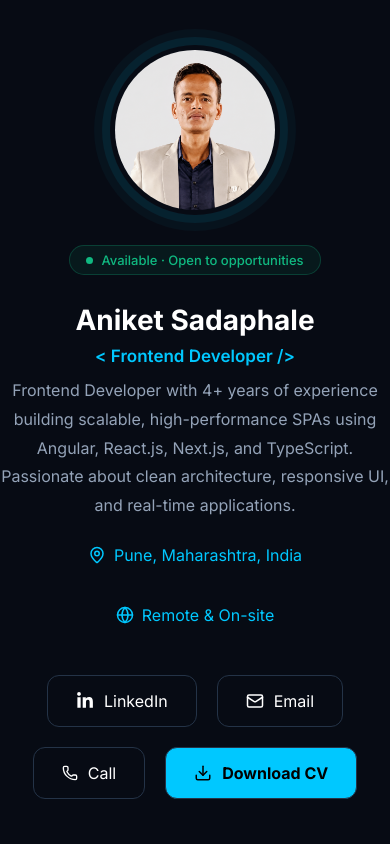
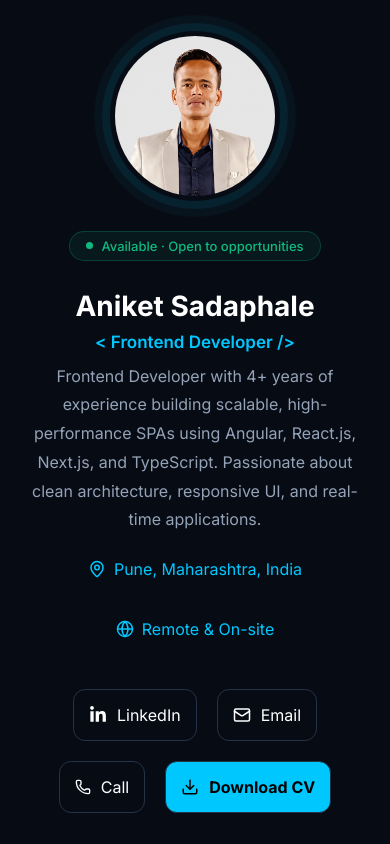
Before and after one commit to Aniket281997/aniket-portfolio, a Next.js app: page / in a window 390 px wide. Shown: the top 844 px of the page. Built offline with nearby package versions, Linux system fonts and the light colour scheme.

Commit message:
Resume update

```diff
--- a/app/globals.css
+++ b/app/globals.css
@@ -687,7 +687,7 @@ ABOUT
   }
 
   .timeline-item::before {
-    left: 11px !important;
+    left: 7px !important;
   }
 
   .timeline-card h3 {
@@ -762,6 +762,11 @@ ABOUT
 
 @media (max-width: 576px) {
 
+  .main{
+    padding: 0px 20px;
+    padding-bottom: 50px;
+  }
+
   .about-card {
     padding: 24px;
   }
@@ -818,4 +823,7 @@ ABOUT
   .hero-buttons{
     gap: 10;
   }
+  .hero-btn{
+    padding: 15px;
+  }
 }
--- a/components/Hero.tsx
+++ b/components/Hero.tsx
@@ -88,7 +88,7 @@ export default function Hero() {
           </a>
 
           <a
-            href="/resume.pdf"
+            href="/Frontend developer aniket sadaphale 4+.pdf"
             className="hero-btn primary"
           >
             <Download size={18} />
```
Also changed, not shown: 1 other file (tests, documents, lock files or other folders).
